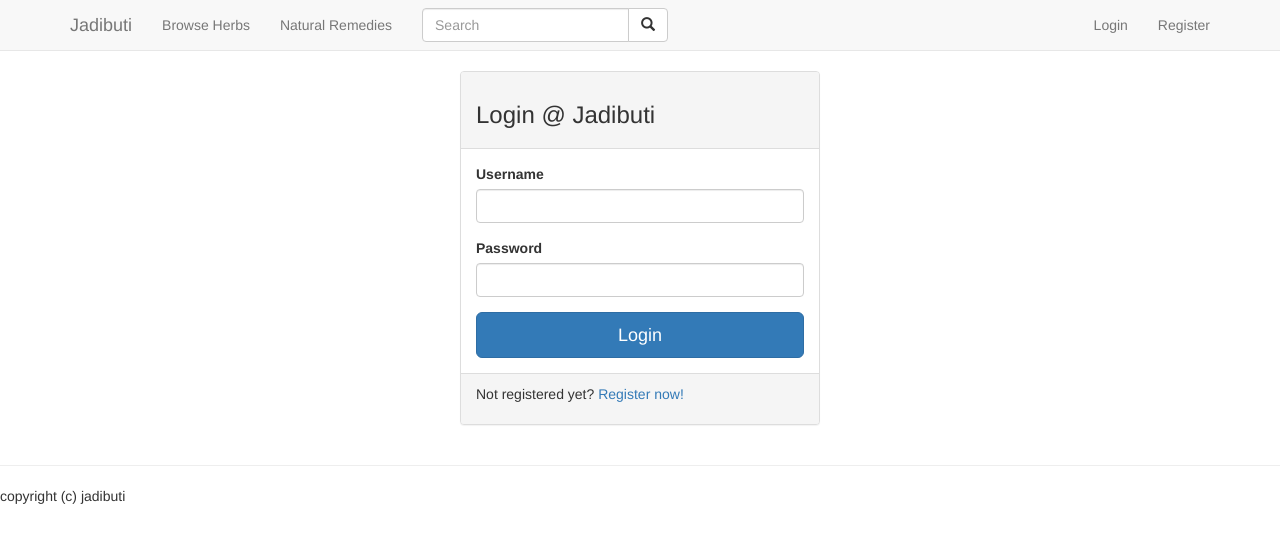
After one commit to munikarmanish/jadibuti, a Django app: page /login/ in a window 1280 px wide. The commit adds this page. Shown: the top 543 px of the page. Run offline with Django 3.2, Linux system fonts and the light colour scheme; some libraries are stand-ins or nearby versions.

Commit message:
login logout done

```diff
--- /dev/null
+++ b/account/forms.py
@@ -0,0 +1,19 @@
+from django import forms
+
+class LoginForm(forms.Form):
+    username = forms.SlugField(max_length=50,
+        widget=forms.TextInput(
+            attrs={
+                'class': 'form-control',
+            }
+        ),
+        label="Username",
+    )
+    password = forms.CharField(max_length=50,
+        widget=forms.PasswordInput(
+            attrs={
+                'class': 'form-control',
+            }
+        ),
+        label="Password",
+    )
--- a/account/views.py
+++ b/account/views.py
@@ -1,3 +1,27 @@
-from django.shortcuts import render
+from django.shortcuts import render, redirect
+from account.forms import LoginForm
+from django.contrib.auth import authenticate, login, logout
+from django.contrib import messages
 
 # Create your views here.
+
+def login_view(request):
+    login_form = LoginForm(request.POST or None)
+    if login_form.is_valid():
+        username = login_form.cleaned_data.get('username')
+        password = login_form.cleaned_data.get('password')
+        user = authenticate(username=username, password=password)
+        if not user or not user.is_active:
+            messages.error(request, 'Invalid username and/or password.', extra_tags='danger')
+
+        login(request, user)
+        return redirect('home')
+    context = {
+        'login_form': login_form,
+    }
+    return render(request, 'login_form.html', context)
+
+
+def logout_view(request):
+    logout(request)
+    return redirect('home')
--- a/jadibuti/urls.py
+++ b/jadibuti/urls.py
@@ -16,9 +16,12 @@ Including another URLconf
 from django.conf.urls import url, include
 from django.contrib import admin
 from .views import *
+from account.views import *
 
 urlpatterns = [
     url(r'^$', home_view, name='home'),
     url(r'^admin/', admin.site.urls),
     url(r'^blog/',include("blog.urls")),
+    url(r'^login/$', login_view, name='login'),
+    url(r'^logout/$', logout_view, name='logout'),
 ]
--- a/templates/base.html
+++ b/templates/base.html
@@ -10,7 +10,7 @@
   {% block meta %}
   {% endblock meta %}
 
-  <title>{% block titleblock %}{% endblock titleblock %} | Jadibuti</title>
+  <title>{% block page_title %}{% endblock page_title %} | Jadibuti</title>
 
   <!-- bootstrap css -->
   <link rel="stylesheet" href="https://maxcdn.bootstrapcdn.com/bootstrap/3.3.6/css/bootstrap.min.css">
--- a/templates/home_page.html
+++ b/templates/home_page.html
@@ -1,8 +1,6 @@
 {% extends 'base.html' %}
 
-{% block titleblock %}
-{{ page_title }}
-{% endblock titleblock %}
+{% block page_title %}Home{% endblock %}
 
 
 {% block main %}
--- /dev/null
+++ b/templates/login_form.html
@@ -0,0 +1,44 @@
+{% extends 'base.html' %}
+
+{% block page_title %}Login{% endblock page_title %}
+
+{% block main %}
+<div class="container">
+<div class="row">
+<div class="col-sm-offset-4 col-sm-4">
+
+    <div class="panel panel-default">
+        <div class="panel-heading">
+            <h3>Login @ Jadibuti</h3>
+        </div><!--panel-heading-->
+        <div class="panel-body">
+
+            <form action="" method="POST" role="login">{% csrf_token %}
+
+                <!-- username -->
+                <div class="form-group">
+                    <label for="{{ login_form.username.id_for_label }}">{{ login_form.username.label }}</label>
+                    {{ login_form.username }}
+                </div>
+
+                <!-- password -->
+                <div class="form-group">
+                    <label for="{{ login_form.password.id_for_label }}">{{ login_form.password.label }}</label>
+                    {{ login_form.password }}
+                </div>
+
+                <!-- submit -->
+                <button type="submit" class="btn btn-lg btn-primary btn-block">Login</button>
+
+            </form>
+
+        </div><!-- panel-body -->
+        <div class="panel-footer">
+            <p>Not registered yet? <a href="#">Register now!</a></a>
+        </div><!--panel-footer-->
+    </div><!-- panel -->
+
+</div><!--col-->
+</div><!--row-->
+</div><!--container-->
+{% endblock main %}
--- a/templates/navbar.html
+++ b/templates/navbar.html
@@ -40,11 +40,11 @@
                     <ul class="dropdown-menu">
                         <li><a href="#"><i class="glyphicon glyphicon-user"></i> Profile</a></li>
                         <!--<li role="separator" class="divider"></li>-->
-                        <li><a href="#"><i class="glyphicon glyphicon-log-out"></i> Logout</a></li>
+                        <li><a href="{% url 'logout' %}"><i class="glyphicon glyphicon-log-out"></i> Logout</a></li>
                     </ul>
                 </li>
             {% else %}
-                <li><a href="">Login</a></li>
+                <li><a href="{% url 'login' %}">Login</a></li>
                 <li><a href="">Register</a></li>
             {% endif %}
         </ul>
```
